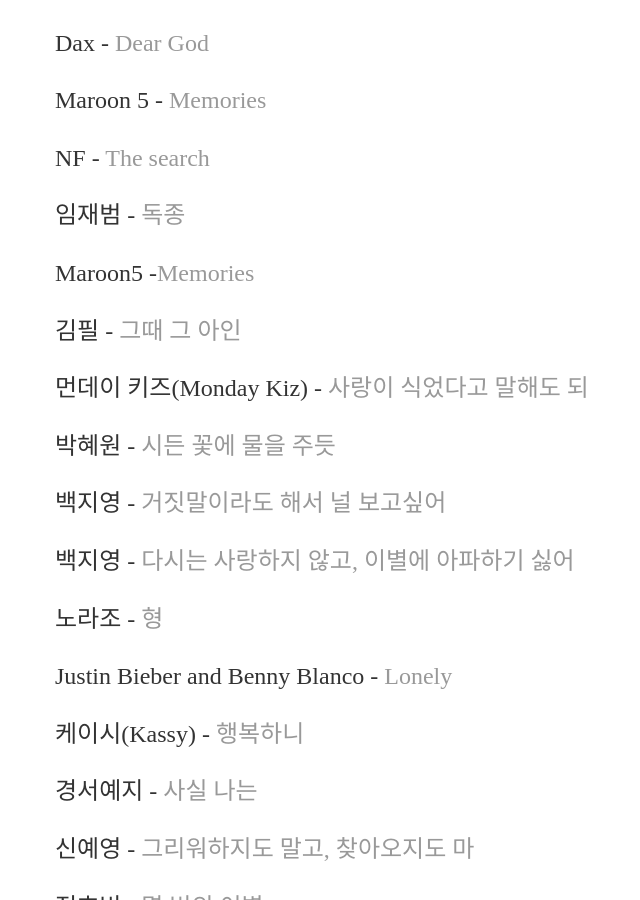
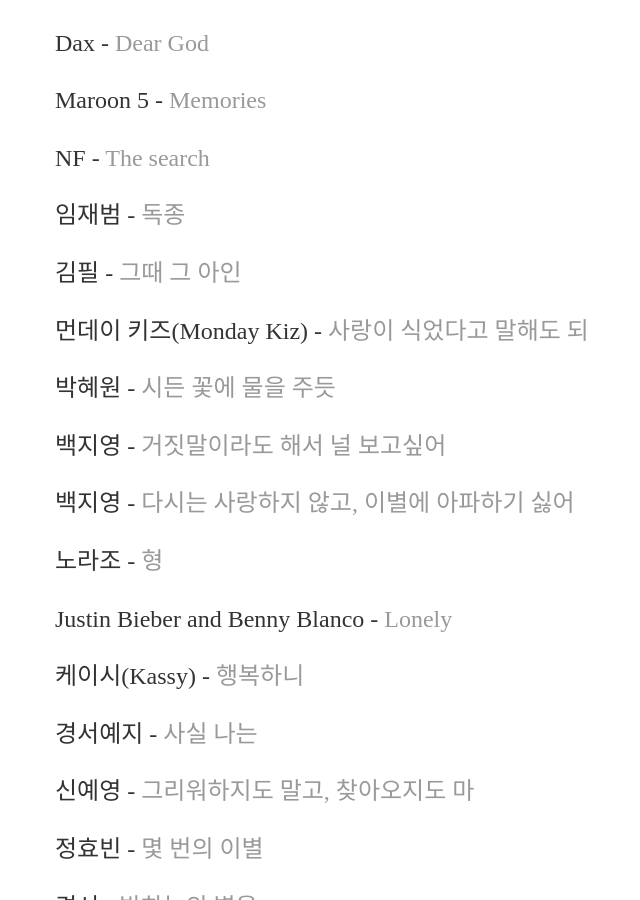
Before and after one commit to yjkweon24/yjkweon24.github.io, a Jekyll site: the page built from _posts/2018-10-23-songs-that-i-love.md, in a window 1280 px wide and 900 px high, scrolled down 1028 px. Shown: the whole window, without its empty margins (137-777 px from the left). Built offline with Jekyll 4.4.1, drawn with Linux system fonts in a browser that asks for light colours.

Commit message:
duplication removed

```diff
--- a/_posts/2018-10-23-songs-that-i-love.md
+++ b/_posts/2018-10-23-songs-that-i-love.md
@@ -38,8 +38,6 @@
 NF - [The search](https://www.youtube.com/watch?v=fnlJw9H0xAM)
 
 임재범 - [독종](https://www.youtube.com/watch?v=VV6dsi8NxNQ)
-
-Maroon5 -[Memories](https://www.youtube.com/watch?v=SlPhMPnQ58k)
 
 김필 - [그때 그 아인](https://www.youtube.com/watch?v=bRBn5EY505E)
 
```
